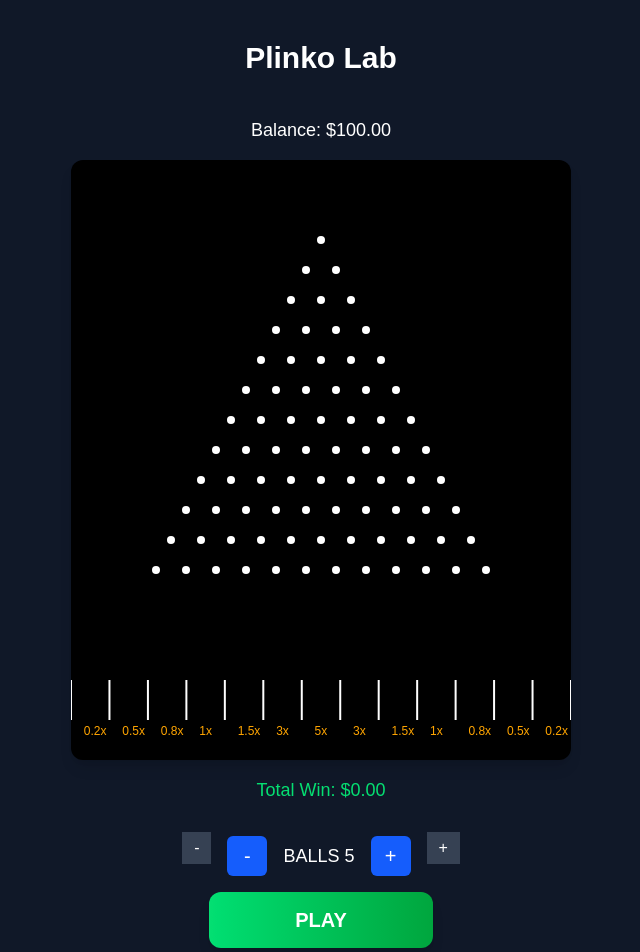
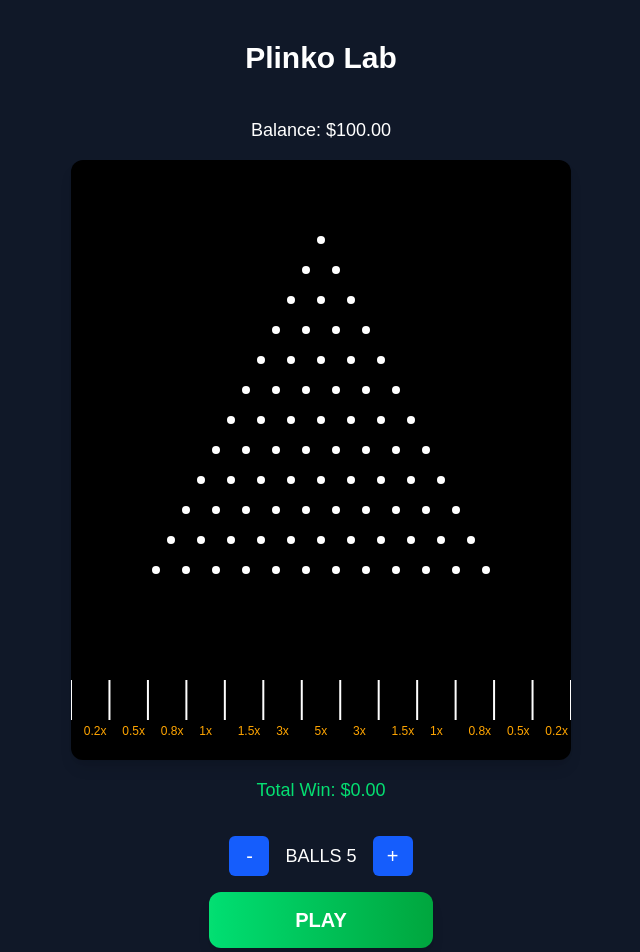
Before and after one commit to Tanish02/plinko-lab, a Next.js app: page / in a window 1280 px wide. Shown: the top 952 px of the page, without its empty margins (319-959 px from the left). Built offline with nearby package versions, Linux system fonts and the light colour scheme.

Commit message:
updated : UI

```diff
--- a/components/Board.tsx
+++ b/components/Board.tsx
@@ -7,7 +7,7 @@ export default function Board() {
 
   const [ballX, setBallX] = useState<number | null>(null);
   const [ballY, setBallY] = useState<number | null>(null);
-
+  const [showResult, setShowResult] = useState(false);
   const [balls, setBalls] = useState(5);
   const [bet] = useState(1);
   const [balance, setBalance] = useState(100);
@@ -150,6 +150,7 @@ export default function Board() {
     }
 
     setPlaying(false);
+    setShowResult(true);
   };
 
   const animatePath = (path: string[], binIndex: number, done: () => void) => {
@@ -221,7 +222,6 @@ export default function Board() {
 
     step();
   };
-
   return (
     <div className="flex flex-col items-center gap-4 mt-10">
       <div className="text-white text-lg">Balance: ${balance.toFixed(2)}</div>
@@ -232,48 +232,19 @@ export default function Board() {
         Total Win: ${totalWin.toFixed(2)}
       </div>
 
-      <div className="flex items-center gap-4">
+      <div className="flex items-center gap-4 mt-4">
         <button
           onClick={() => setBalls((b) => Math.max(1, b - 1))}
-          className="px-3 py-1 bg-gray-700 text-white"
+          className="w-10 h-10 bg-blue-600 text-white rounded-md text-xl hover:bg-blue-700"
         >
           -
         </button>
 
-        <div className="flex items-center gap-4 mt-4">
-          <button
-            onClick={() => setBalls((b) => Math.max(1, b - 1))}
-            className="
-    w-10 h-10
-    bg-blue-600
-    text-white
-    rounded-md
-    text-xl
-    hover:bg-blue-700
-    "
-          >
-            -
-          </button>
+        <div className="text-white text-lg">BALLS {balls}</div>
 
-          <div className="text-white text-lg">BALLS {balls}</div>
-
-          <button
-            onClick={() => setBalls((b) => Math.min(20, b + 1))}
-            className="
-    w-10 h-10
-    bg-blue-600
-    text-white
-    rounded-md
-    text-xl
-    hover:bg-blue-700
-    "
-          >
-            +
-          </button>
-        </div>
         <button
           onClick={() => setBalls((b) => Math.min(20, b + 1))}
-          className="px-3 py-1 bg-gray-700 text-white"
+          className="w-10 h-10 bg-blue-600 text-white rounded-md text-xl hover:bg-blue-700"
         >
           +
         </button>
@@ -282,21 +253,30 @@ export default function Board() {
       <button
         onClick={dropBalls}
         disabled={playing}
-        className="
-  w-56 h-14
-  text-xl font-bold
-  text-white
-  rounded-xl
-  bg-gradient-to-r from-green-400 to-green-600
-  hover:scale-105
-  transition
-  shadow-lg
-"
+        className="w-56 h-14 text-xl font-bold text-white rounded-xl bg-gradient-to-r from-green-400 to-green-600 hover:scale-105 transition shadow-lg"
       >
         PLAY
       </button>
+
+      {showResult && (
+        <div className="fixed inset-0 flex items-center justify-center bg-black/60 backdrop-blur-sm">
+          <div className="bg-[#1e293b] p-8 rounded-xl text-center shadow-xl">
+            <h2 className="text-white text-2xl mb-4">Round Complete</h2>
+
+            <p className="text-green-400 text-xl">
+              Total Win: ${totalWin.toFixed(2)}
+            </p>
+
+            <button
+              onClick={() => setShowResult(false)}
+              className="mt-4 px-6 py-2 bg-green-500 rounded-lg text-white hover:bg-green-600"
+            >
+              Close
+            </button>
+          </div>
+        </div>
+      )}
     </div>
   );
 }
-
 // end code
```
Also changed, not shown: 1 other file (tests, documents, lock files or other folders).
